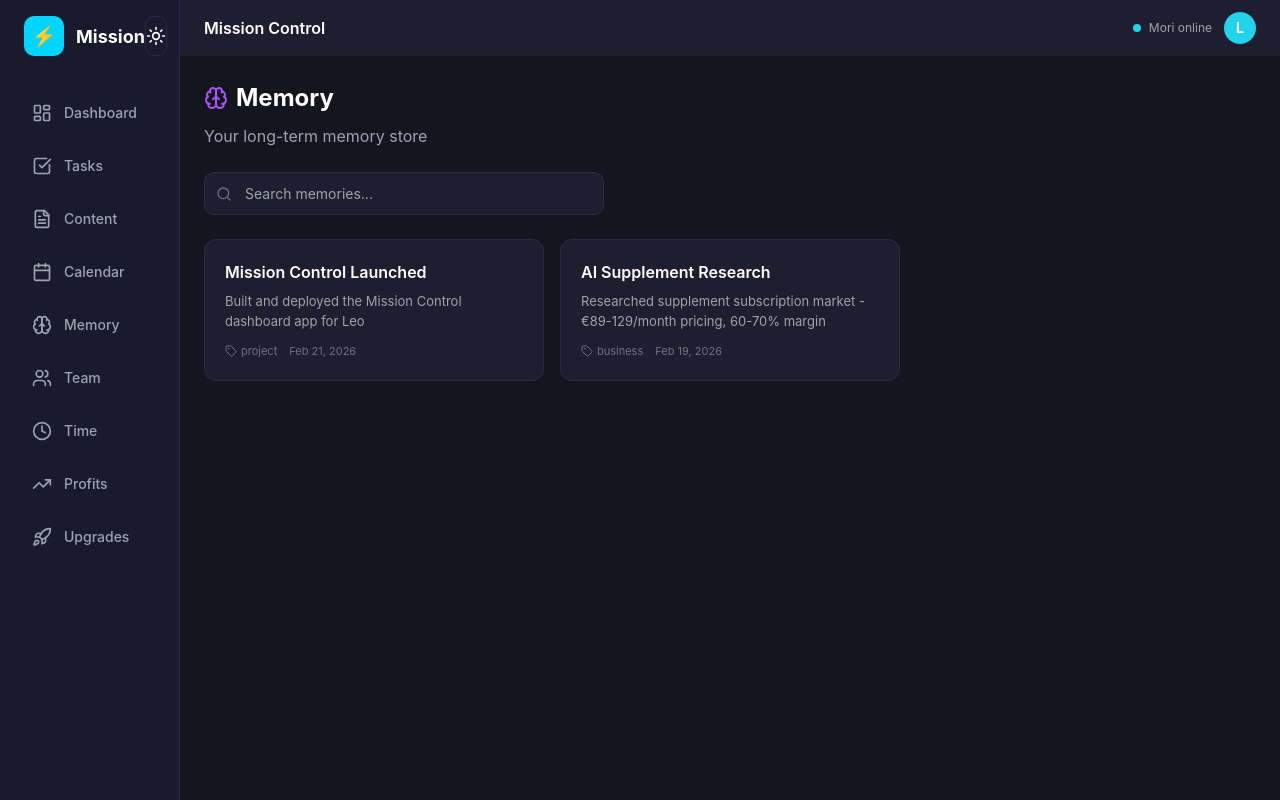
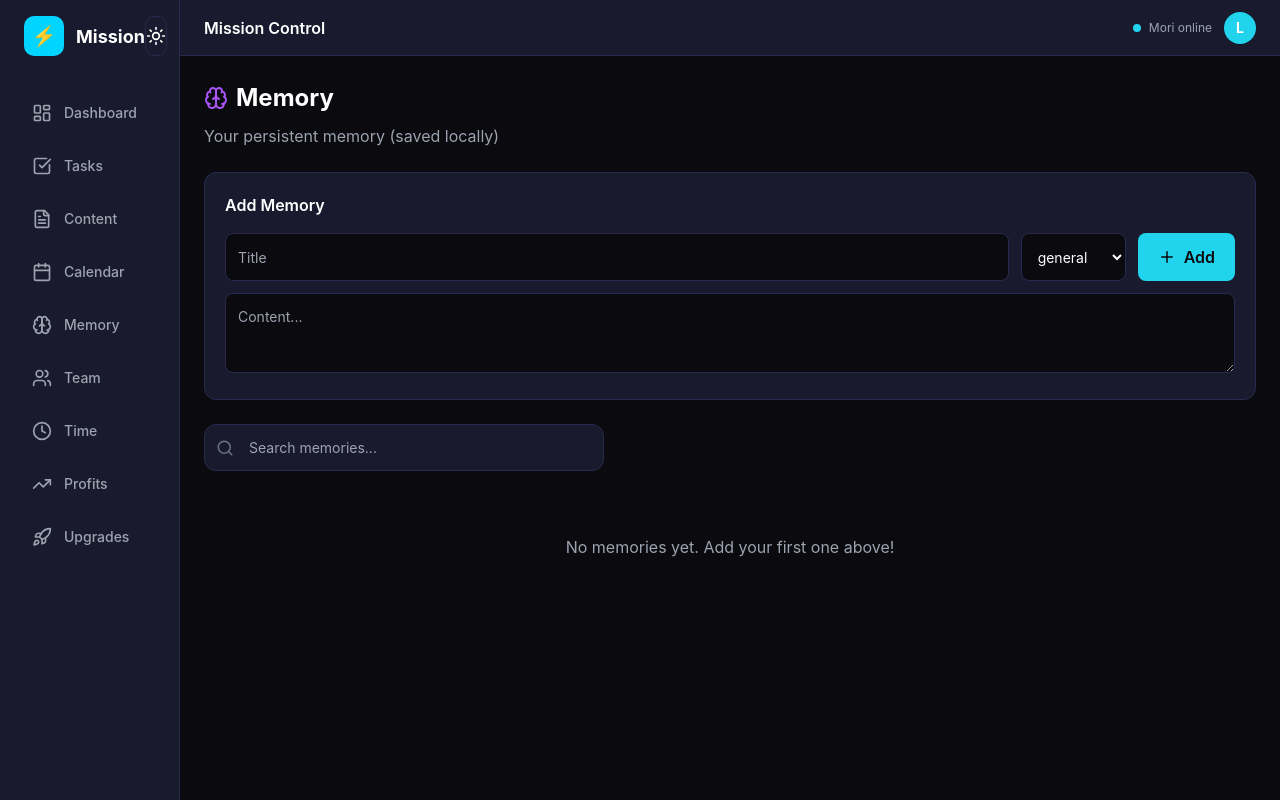
Before and after one commit to leopb3876/mission-control, a Next.js app: page /memory in a window 1280 px wide. Built offline with nearby package versions, Linux system fonts and the light colour scheme.

Commit message:
Memory: localStorage persistence, add/delete/search

```diff
--- a/src/app/memory/page.tsx
+++ b/src/app/memory/page.tsx
@@ -1,37 +1,84 @@
-import Link from "next/link";
-import { Brain, Search, Tag } from "lucide-react";
+"use client";
 
-const memories = [
-  {
-    id: "1",
-    title: "Mission Control Launched",
-    content: "Built and deployed the Mission Control dashboard app for Leo",
-    category: "project",
-    date: "Feb 21, 2026",
-  },
-  {
-    id: "2",
-    title: "AI Supplement Research",
-    content: "Researched supplement subscription market - €89-129/month pricing, 60-70% margin",
-    category: "business",
-    date: "Feb 19, 2026",
-  },
-];
+import { useState, useEffect } from "react";
+import { Brain, Plus, Trash2, Search } from "lucide-react";
+
+type Memory = {
+  id: string;
+  title: string;
+  content: string;
+  category: string;
+  date: string;
+};
 
 export default function MemoryPage() {
+  const [memories, setMemories] = useState<Memory[]>([]);
+  const [searchQuery, setSearchQuery] = useState("");
+  const [newTitle, setNewTitle] = useState("");
+  const [newContent, setNewContent] = useState("");
+  const [newCategory, setNewCategory] = useState("general");
+
+  // Load from localStorage
+  useEffect(() => {
+    const saved = localStorage.getItem("memories");
+    if (saved) {
+      setMemories(JSON.parse(saved));
+    } else {
+      // Default memories
+      setMemories([
+        { id: "1", title: "Mission Control Launched", content: "Built and deployed the Mission Control dashboard app for Leo", category: "project", date: "Feb 21, 2026" },
+        { id: "2", title: "AI Supplement Research", content: "Researched supplement subscription market - €89-129/month pricing, 60-70% margin", category: "business", date: "Feb 19, 2026" },
+      ]);
+    }
+  }, []);
+
+  // Save to localStorage
+  useEffect(() => {
+    localStorage.setItem("memories", JSON.stringify(memories));
+  }, [memories]);
+
+  const addMemory = () => {
+    if (!newTitle || !newContent) return;
+    const memory: Memory = {
+      id: Date.now().toString(),
+      title: newTitle,
+      content: newContent,
+      category: newCategory,
+      date: new Date().toLocaleDateString("en-US", { month: "short", day: "numeric", year: "numeric" }),
+    };
+    setMemories([memory, ...memories]);
+    setNewTitle("");
+    setNewContent("");
+  };
+
+  const deleteMemory = (id: string) => {
+    setMemories(memories.filter(m => m.id !== id));
+  };
+
+  const filteredMemories = memories.filter(m =>
+    m.title.toLowerCase().includes(searchQuery.toLowerCase()) ||
+    m.content.toLowerCase().includes(searchQuery.toLowerCase())
+  );
+
+  const categories = ["general", "project", "business", "idea", "note"];
+  const categoryColors: Record<string, string> = {
+    general: "#6b7280",
+    project: "#22d3ee",
+    business: "#10b981",
+    idea: "#a855f7",
+    note: "#f59e0b",
+  };
+
   return (
-    <div style={{ marginLeft: "180px", minHeight: "100vh", background: "#151520", color: "white" }}>
-      {/* Header */}
-      <header style={{ height: "56px", background: "#1e1e30", borderBottom: "1px solid #1f1f2e", display: "flex", alignItems: "center", justifyContent: "space-between", padding: "0 24px", position: "sticky", top: 0 }}>
+    <div style={{ marginLeft: "180px", minHeight: "100vh", background: "var(--background)", color: "var(--text-primary)" }}>
+      <header style={{ height: "56px", background: "var(--card)", borderBottom: "1px solid var(--border)", display: "flex", alignItems: "center", justifyContent: "space-between", padding: "0 24px", position: "sticky", top: 0 }}>
         <span style={{ fontWeight: 600 }}>Mission Control</span>
         <div style={{ display: "flex", alignItems: "center", gap: "12px" }}>
-          <div style={{ display: "flex", alignItems: "center", gap: "8px", fontSize: "12px", color: "#9ca3af" }}>
+          <div style={{ display: "flex", alignItems: "center", gap: "8px", fontSize: "12px", color: "var(--text-secondary)" }}>
             <div style={{ width: "8px", height: "8px", background: "#22d3ee", borderRadius: "50%" }} />
             Mori online
           </div>
-          <div style={{ width: "32px", height: "32px", background: "#22d3ee", borderRadius: "50%", display: "flex", alignItems: "center", justifyContent: "center", fontSize: "14px", fontWeight: "bold" }}>
-            L
-          </div>
+          <div style={{ width: "32px", height: "32px", background: "#22d3ee", borderRadius: "50%", display: "flex", alignItems: "center", justifyContent: "center", fontSize: "14px", fontWeight: "bold" }}>L</div>
         </div>
       </header>
 
@@ -40,43 +87,80 @@ export default function MemoryPage() {
           <Brain size={24} style={{ color: "#a855f7" }} />
           Memory
         </h1>
-        <p style={{ color: "#9ca3af", marginBottom: "24px" }}>Your long-term memory store</p>
+        <p style={{ color: "var(--text-secondary)", marginBottom: "24px" }}>Your persistent memory (saved locally)</p>
+
+        {/* Add Memory */}
+        <div style={{ background: "var(--card)", border: "1px solid var(--border)", borderRadius: "12px", padding: "20px", marginBottom: "24px" }}>
+          <h3 style={{ fontWeight: 600, marginBottom: "16px" }}>Add Memory</h3>
+          <div style={{ display: "flex", gap: "12px", flexWrap: "wrap" }}>
+            <input
+              type="text"
+              placeholder="Title"
+              value={newTitle}
+              onChange={(e) => setNewTitle(e.target.value)}
+              style={{ flex: 1, minWidth: "200px", background: "var(--background)", border: "1px solid var(--border)", borderRadius: "8px", padding: "12px", color: "var(--text-primary)", fontSize: "14px" }}
+            />
+            <select
+              value={newCategory}
+              onChange={(e) => setNewCategory(e.target.value)}
+              style={{ background: "var(--background)", border: "1px solid var(--border)", borderRadius: "8px", padding: "12px", color: "var(--text-primary)", fontSize: "14px" }}
+            >
+              {categories.map(cat => (
+                <option key={cat} value={cat}>{cat}</option>
+              ))}
+            </select>
+            <button
+              onClick={addMemory}
+              style={{ display: "flex", alignItems: "center", gap: "8px", background: "#22d3ee", color: "#0a0a0f", border: "none", borderRadius: "8px", padding: "12px 20px", fontWeight: 600, cursor: "pointer" }}
+            >
+              <Plus size={18} />
+              Add
+            </button>
+          </div>
+          <textarea
+            placeholder="Content..."
+            value={newContent}
+            onChange={(e) => setNewContent(e.target.value)}
+            style={{ width: "100%", marginTop: "12px", background: "var(--background)", border: "1px solid var(--border)", borderRadius: "8px", padding: "12px", color: "var(--text-primary)", fontSize: "14px", minHeight: "80px", resize: "vertical" }}
+          />
+        </div>
 
         {/* Search */}
         <div style={{ position: "relative", maxWidth: "400px", marginBottom: "24px" }}>
-          <Search style={{ position: "absolute", left: "12px", top: "50%", transform: "translateY(-50%)", width: "16px", height: "16px", color: "#6b7280" }} />
+          <Search style={{ position: "absolute", left: "12px", top: "50%", transform: "translateY(-50%)", width: "18px", height: "18px", color: "#6b7280" }} />
           <input
             type="text"
             placeholder="Search memories..."
-            style={{
-              width: "100%",
-              background: "#1e1e30",
-              border: "1px solid #2a2a4e",
-              borderRadius: "10px",
-              padding: "10px 12px 10px 40px",
-              fontSize: "14px",
-              color: "white",
-              outline: "none"
-            }}
+            value={searchQuery}
+            onChange={(e) => setSearchQuery(e.target.value)}
+            style={{ width: "100%", background: "var(--card)", border: "1px solid var(--border)", borderRadius: "12px", padding: "12px 12px 12px 44px", fontSize: "14px", color: "var(--text-primary)", outline: "none" }}
           />
         </div>
 
-        {/* Memories */}
+        {/* Memories List */}
         <div style={{ display: "grid", gridTemplateColumns: "repeat(auto-fill, minmax(300px, 1fr))", gap: "16px" }}>
-          {memories.map((memory) => (
-            <div key={memory.id} style={{ background: "#1e1e30", border: "1px solid #2a2a4e", borderRadius: "12px", padding: "20px" }}>
-              <h3 style={{ fontWeight: 600, marginBottom: "8px" }}>{memory.title}</h3>
-              <p style={{ fontSize: "13px", color: "#9ca3af", marginBottom: "12px" }}>{memory.content}</p>
-              <div style={{ display: "flex", alignItems: "center", gap: "12px", fontSize: "11px", color: "#6b7280" }}>
-                <span style={{ display: "flex", alignItems: "center", gap: "4px" }}>
-                  <Tag size={12} />
+          {filteredMemories.map((memory) => (
+            <div key={memory.id} style={{ background: "var(--card)", border: "1px solid var(--border)", borderRadius: "12px", padding: "20px" }}>
+              <div style={{ display: "flex", justifyContent: "space-between", alignItems: "start", marginBottom: "8px" }}>
+                <span style={{ fontSize: "10px", background: `${categoryColors[memory.category]}20`, color: categoryColors[memory.category], padding: "3px 8px", borderRadius: "4px", textTransform: "capitalize" }}>
                   {memory.category}
                 </span>
-                <span>{memory.date}</span>
+                <button onClick={() => deleteMemory(memory.id)} style={{ background: "none", border: "none", color: "var(--text-secondary)", cursor: "pointer" }}>
+                  <Trash2 size={14} />
+                </button>
               </div>
+              <h3 style={{ fontWeight: 600, marginBottom: "8px" }}>{memory.title}</h3>
+              <p style={{ fontSize: "13px", color: "var(--text-secondary)", marginBottom: "12px" }}>{memory.content}</p>
+              <div style={{ fontSize: "11px", color: "var(--text-secondary)" }}>{memory.date}</div>
             </div>
           ))}
         </div>
+
+        {filteredMemories.length === 0 && (
+          <div style={{ textAlign: "center", padding: "40px", color: "var(--text-secondary)" }}>
+            No memories yet. Add your first one above!
+          </div>
+        )}
       </div>
     </div>
   );
```
